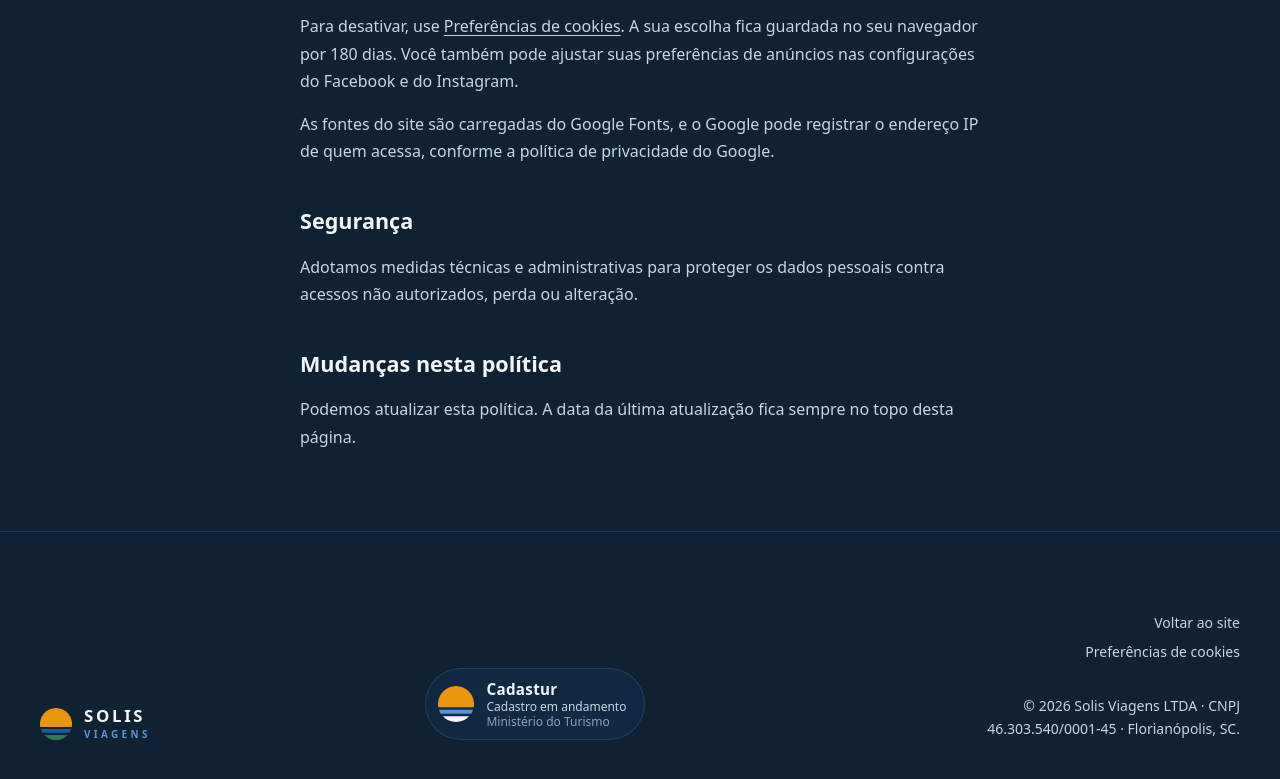
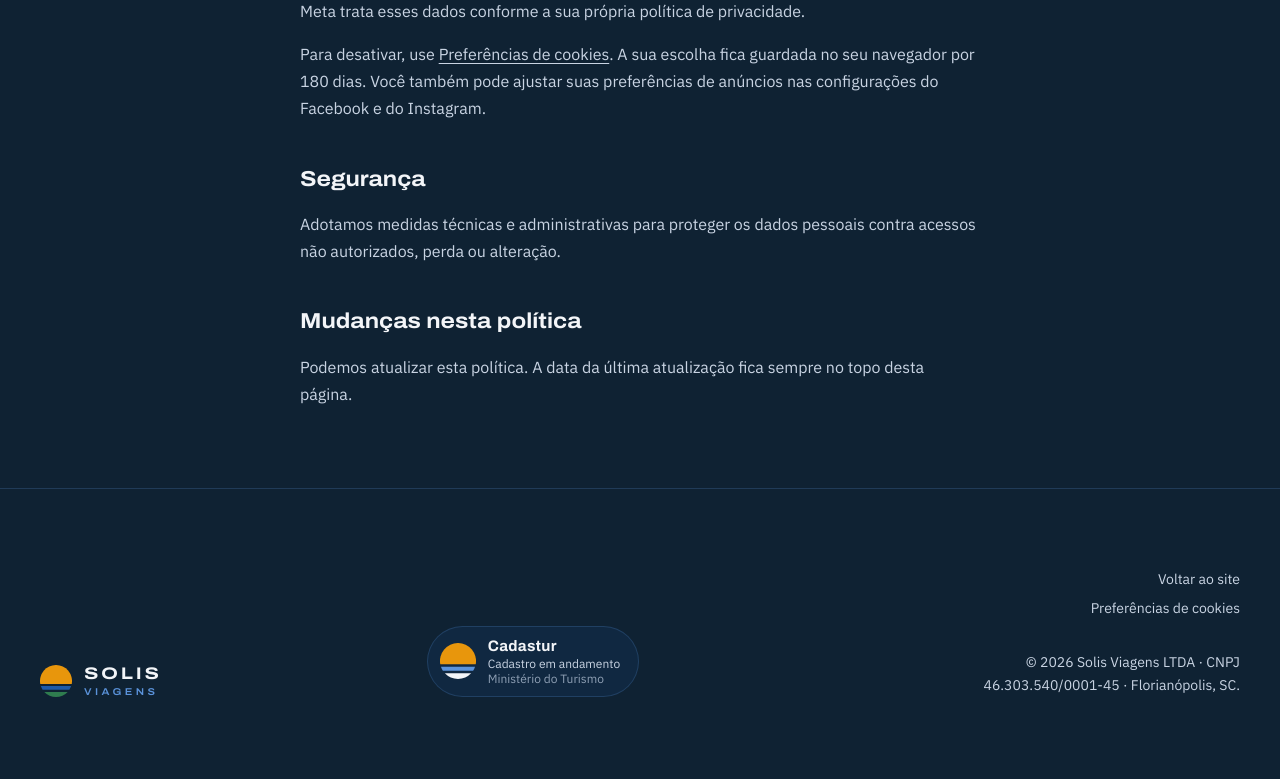
Before and after one commit to gruposolis1/solis-viagens, a plain HTML site: page privacidade.html in a window 1280 px wide. Shown: the part 2526-3305 px from the top of the page. Drawn offline with Linux system fonts and the light colour scheme.

Commit message:
Página inicial e Privacidade: fontes locais, sem Google Fonts

```diff
--- a/privacidade.html
+++ b/privacidade.html
@@ -7,14 +7,13 @@
   <meta name="description" content="Como a Solis Viagens trata os dados pessoais enviados pelo site, conforme a LGPD.">
   <meta name="robots" content="noindex, follow">
   <meta name="theme-color" content="#0F2233">
-  <meta http-equiv="Content-Security-Policy" content="default-src 'self'; script-src 'self' https://connect.facebook.net; style-src 'self' https://fonts.googleapis.com; font-src https://fonts.gstatic.com; img-src 'self' data: https://www.facebook.com https://connect.facebook.net; connect-src 'self' https://www.facebook.com https://connect.facebook.net; manifest-src 'self'; base-uri 'self'; form-action 'self' https://www.facebook.com; frame-src https://www.facebook.com; object-src 'none'; upgrade-insecure-requests">
+  <meta http-equiv="Content-Security-Policy" content="default-src 'self'; script-src 'self' https://connect.facebook.net; style-src 'self'; font-src 'self'; img-src 'self' data: https://www.facebook.com https://connect.facebook.net; connect-src 'self' https://www.facebook.com https://connect.facebook.net; manifest-src 'self'; base-uri 'self'; form-action 'self' https://www.facebook.com; frame-src https://www.facebook.com; object-src 'none'; upgrade-insecure-requests">
   <meta name="referrer" content="strict-origin-when-cross-origin">
   <link rel="canonical" href="https://solisviagens.com.br/privacidade.html">
   <link rel="icon" href="favicon.svg" type="image/svg+xml">
-  <link rel="preconnect" href="https://fonts.googleapis.com">
-  <link rel="preconnect" href="https://fonts.gstatic.com" crossorigin>
-  <link rel="stylesheet" href="https://fonts.googleapis.com/css2?family=Archivo:wdth,wght@100..125,500..800&family=IBM+Plex+Sans:wght@400;500;600&display=swap">
-  <link rel="stylesheet" href="assets/site.css?v=14">
+  <link rel="preload" href="assets/fonts/archivo-latin.woff2" as="font" type="font/woff2" crossorigin>
+  <link rel="preload" href="assets/fonts/ibm-plex-sans-latin.woff2" as="font" type="font/woff2" crossorigin>
+  <link rel="stylesheet" href="assets/site.css?v=15">
 </head>
 <body data-whatsapp="5547999187585">
   <svg class="sprite" width="0" height="0" aria-hidden="true">
@@ -76,7 +75,6 @@
     <p>Este site usa um único tipo de cookie de terceiros: o de anúncios, do Pixel da Meta, ferramenta de medição do Facebook e do Instagram. Ele é ativado ao abrir o site, e você pode desativar quando quiser; o site funciona normalmente sem ele.</p>
     <p>O pixel registra as páginas visitadas, os cliques nos botões do WhatsApp e o envio do formulário, sem enviar o conteúdo que você digita. Usamos essas informações para medir o resultado dos nossos anúncios e mostrar conteúdos da Solis Viagens a quem já visitou o site. A Meta trata esses dados conforme a sua própria política de privacidade.</p>
     <p>Para desativar, use <button type="button" class="link-botao" data-cookies>Preferências de cookies</button>. A sua escolha fica guardada no seu navegador por 180 dias. Você também pode ajustar suas preferências de anúncios nas configurações do Facebook e do Instagram.</p>
-    <p>As fontes do site são carregadas do Google Fonts, e o Google pode registrar o endereço IP de quem acessa, conforme a política de privacidade do Google.</p>
 
     <h2>Segurança</h2>
     <p>Adotamos medidas técnicas e administrativas para proteger os dados pessoais contra acessos não autorizados, perda ou alteração.</p>
@@ -92,7 +90,7 @@
       <div class="rodape__links"><a href="./">Voltar ao site</a><button type="button" class="link-botao" data-cookies>Preferências de cookies</button><p>© <span data-year>2026</span> Solis Viagens LTDA · CNPJ 46.303.540/0001-45 · Florianópolis, SC.</p></div>
     </div>
   </footer>
-  <script src="assets/pixel.js?v=4" defer></script>
+  <script src="assets/pixel.js?v=5" defer></script>
   <script src="assets/site.js?v=8" defer></script>
 </body>
 </html>
```
Also changed, not shown: index.html (+5 -6 lines).
